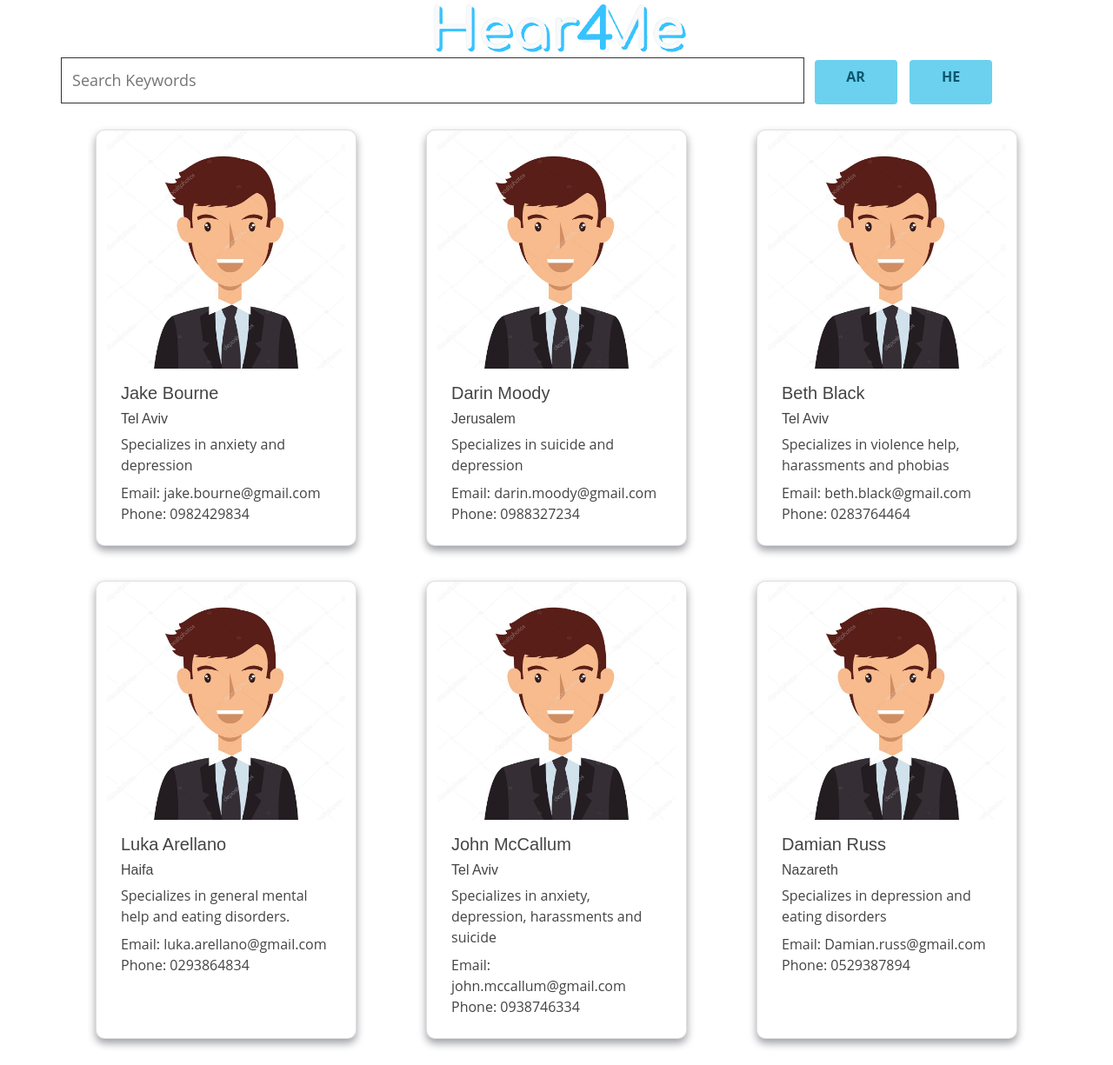
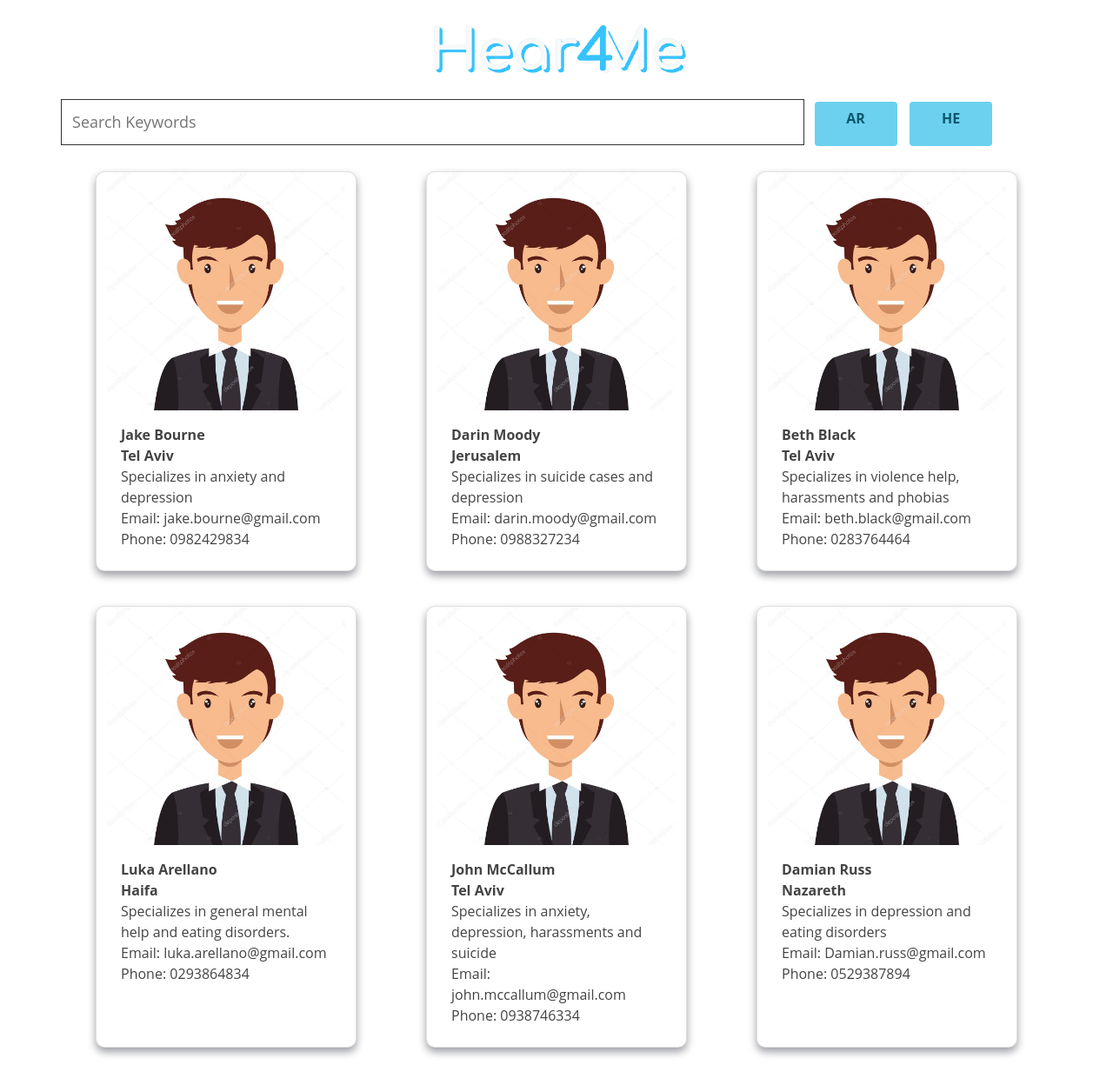
Before and after one commit to rushdi21-meet/Hear4Me, a Flask app: page /volunteer in a window 1280 px wide. Shown: the whole page at 87% size. Run offline with Flask 2, Linux system fonts and the light colour scheme; the visitor is signed in with stand-in values (Sample User, id 1).

Commit message:
new updates

```diff
--- a/templates/a_main.html
+++ b/templates/a_main.html
@@ -35,7 +35,8 @@
 </script>
 
 <body>
-    <div><img src = "assets/img/a_2.png" alt="" class="center">
+    <div><br><img src = "assets/img/a_2.png" alt="" class="center">
+        <br>
     </div>
         <!--Therapists searchbar-->
 
@@ -57,10 +58,11 @@
                 <div class="card">
                     <img src="assets/img/a_1.jpg" alt="image">
                     <div class="card-body">
-                        <h5 class="card-title">Jake Bourne</h5>
-                        <h6 class="card-title">Tel Aviv</h6>
-                        <p class="card-title">Specializes in anxiety and depression</p>
-                        <p class="card-title">Email: jake.bourne@gmail.com<br>Phone: 0982429834</p>
+                        <p class="card-title"><b>Jake Bourne<br>
+                            Tel Aviv<br></b>
+                        Specializes in anxiety and depression<br>
+                        Email: jake.bourne@gmail.com<br>
+                        Phone: 0982429834</p>
 
                     </div>
                 </div>
@@ -68,50 +70,50 @@
                 <div class="card">
                     <img src="assets/img/a_1.jpg" alt="image">
                     <div class="card-body">
-                        <h5 class="card-title">Darin Moody</h5>
-                        <h6 class="card-title">Jerusalem</h6>
-                        <p class="card-title">Specializes in suicide and depression</p>
-                        <p class="card-title">Email: darin.moody@gmail.com<br>Phone: 0988327234</p>
+                        <p class="card-title"><b>Darin Moody<br>
+                            Jerusalem<br></b>
+                        Specializes in suicide cases and depression<br>
+                        Email: darin.moody@gmail.com<br>Phone: 0988327234</p>
                     </div>
                 </div>
 
                 <div class="card">
                     <img src="assets/img/a_1.jpg" alt="image">
                     <div class="card-body">
-                        <h5 class="card-title">Beth Black</h5>
-                        <h6 class="card-title">Tel Aviv</h6>
-                        <p class="card-title">Specializes in violence help, harassments and phobias</p>
-                        <p class="card-title">Email: beth.black@gmail.com<br>Phone: 0283764464</p>
+                        <p class="card-title"><b>Beth Black<br>
+                            Tel Aviv<br></b>
+                        Specializes in violence help, harassments and phobias<br>
+                        Email: beth.black@gmail.com<br>Phone: 0283764464</p>
                     </div>
                 </div>
 
                 <div class="card">
                     <img src="assets/img/a_1.jpg" alt="image">
                     <div class="card-body">
-                        <h5 class="card-title">Luka Arellano</h5>
-                        <h6 class="card-title">Haifa</h6>
-                        <p class="card-title">Specializes in general mental help and eating disorders.</p>
-                        <p class="card-title">Email: luka.arellano@gmail.com<br>Phone: 0293864834</p>
+                        <p class="card-title"><b>Luka Arellano<br>
+                            Haifa<br></b>
+                        Specializes in general mental help and eating disorders.<br>
+                        Email: luka.arellano@gmail.com<br>Phone: 0293864834</p>
                     </div>
                 </div>
 
                 <div class="card">
                     <img src="assets/img/a_1.jpg" alt="image">
                     <div class="card-body">
-                        <h5 class="card-title">John McCallum</h5>
-                        <h6 class="card-title">Tel Aviv</h6>
-                        <p class="card-title">Specializes in anxiety, depression, harassments and suicide</p>
-                        <p class="card-title">Email: john.mccallum@gmail.com<br>Phone: 0938746334</p>
+                        <p class="card-title"><b>John McCallum<br>
+                            Tel Aviv<br></b>
+                        Specializes in anxiety, depression, harassments and suicide<br>
+                        Email: john.mccallum@gmail.com<br>Phone: 0938746334</p>
                     </div>
                 </div>
 
                 <div class="card">
                     <img src="assets/img/a_1.jpg" alt="image">
                     <div class="card-body">
-                        <h5 class="card-title">Damian Russ</h5>
-                        <h6 class="card-title">Nazareth</h6>
-                        <p class="card-title">Specializes in depression and eating disorders</p>
-                        <p class="card-title">Email: Damian.russ@gmail.com<br>Phone: 0529387894</p>
+                        <p class="card-title"><b>Damian Russ<br>
+                            Nazareth<br></b>
+                        Specializes in depression and eating disorders<br>
+                        Email: Damian.russ@gmail.com<br>Phone: 0529387894</p>
                     </div>
                 </div>
             </div>
--- a/templates/assets/css/style.css
+++ b/templates/assets/css/style.css
@@ -347,7 +347,7 @@ h1, h2, h3, h4, h5, h6 {
 
 @media (max-width: 991px) {
   #hero {
-    height: 80vh;
+    height: 70vh;
     text-align: center;
   }
   #hero .hero-img img {
```
Also changed, not shown: templates/index.html (+15 -11 lines), templates/main-ar.html (+26 -25 lines), templates/main-he.html (+26 -25 lines).
